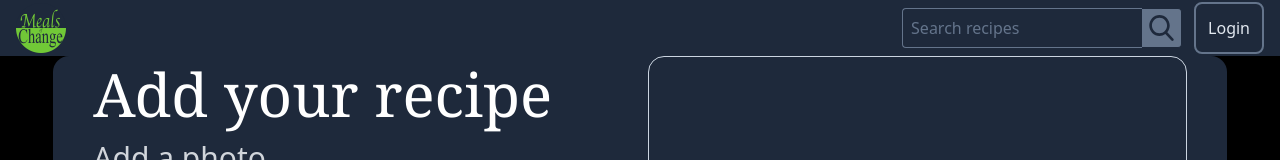
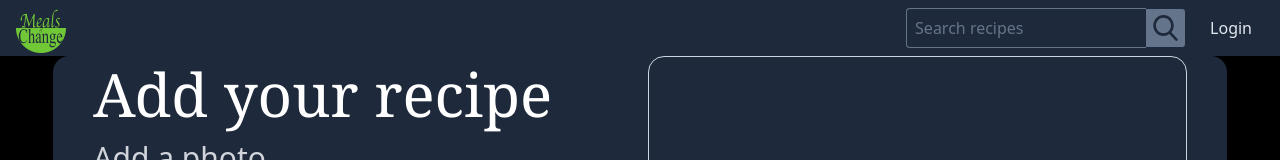
Before and after one commit to jro31/meals-of-change-front-end, a Next.js app: page /recipes/new in a window 1280 px wide. Shown: the top 160 px of the page. Built offline with nearby package versions, Linux system fonts and the light colour scheme; no server answers.

Commit message:
Small styling tweaks

```diff
--- a/components/layout/navbar/Navbar.js
+++ b/components/layout/navbar/Navbar.js
@@ -67,7 +67,7 @@ const Navbar = () => {
             <SearchBar />
           </div>
           {!isLoggedIn && (
-            <Button theme='cancel' onClick={showRegistrationModalHandler}>
+            <Button theme='plain' onClick={showRegistrationModalHandler}>
               Login
             </Button>
           )}
--- a/components/layout/navbar/invasive-components/ProfileMenu.js
+++ b/components/layout/navbar/invasive-components/ProfileMenu.js
@@ -60,7 +60,7 @@ const ProfileMenu = props => {
           {/* TODO - <div>Account</div> */}
           {user && user.id && (
             <div
-              className='cursor-pointer'
+              className='font-bold cursor-pointer'
               onClick={() => navigateTo(`/recipes?user_id=${user.id}`)}
             >
               My recipes
--- a/components/pages/recipes/new/form/StepsInput.js
+++ b/components/pages/recipes/new/form/StepsInput.js
@@ -86,10 +86,10 @@ const StepsInput = () => {
         );
       })}
       <div className='flex justify-end gap-1 mt-2'>
-        <Button theme='cancel' size='small' disabled={!canAddNewStep()} onClick={addNewStepHandler}>
+        <Button theme='subtle' size='small' disabled={!canAddNewStep()} onClick={addNewStepHandler}>
           Add another step
         </Button>
-        <Button theme='cancel' size='small' onClick={finishEditingHandler}>
+        <Button theme='subtle' size='small' onClick={finishEditingHandler}>
           Finish
         </Button>
       </div>
--- a/components/pages/recipes/new/form/ingredients/IngredientInputSection.js
+++ b/components/pages/recipes/new/form/ingredients/IngredientInputSection.js
@@ -72,7 +72,7 @@ const IngredientInputSection = props => {
                   )}
                 </div>
                 <Button
-                  theme='cancel'
+                  theme='subtle'
                   size='small'
                   onClick={deleteIngredientHandler.bind(null, ingredient.tempId)}
                   className='ml-1'
@@ -92,7 +92,7 @@ const IngredientInputSection = props => {
       <div className='flex justify-between mt-2'>
         <OptionalCheckbox />
         <Button
-          theme='cancel'
+          theme='subtle'
           size='small'
           disabled={!enteredIngredientFoodIsValid}
           onClick={addIngredientButtonClicked}
--- a/components/ui/Button.js
+++ b/components/ui/Button.js
@@ -6,7 +6,7 @@ const Button = props => {
     switch (props.theme) {
       case 'submit':
         return submitClases;
-      case 'cancel':
+      case 'subtle':
         return 'bg-transparent border-2 border-slate-500';
       case 'plain':
         return 'bg-slate-800 hover:bg-slate-900';
```
